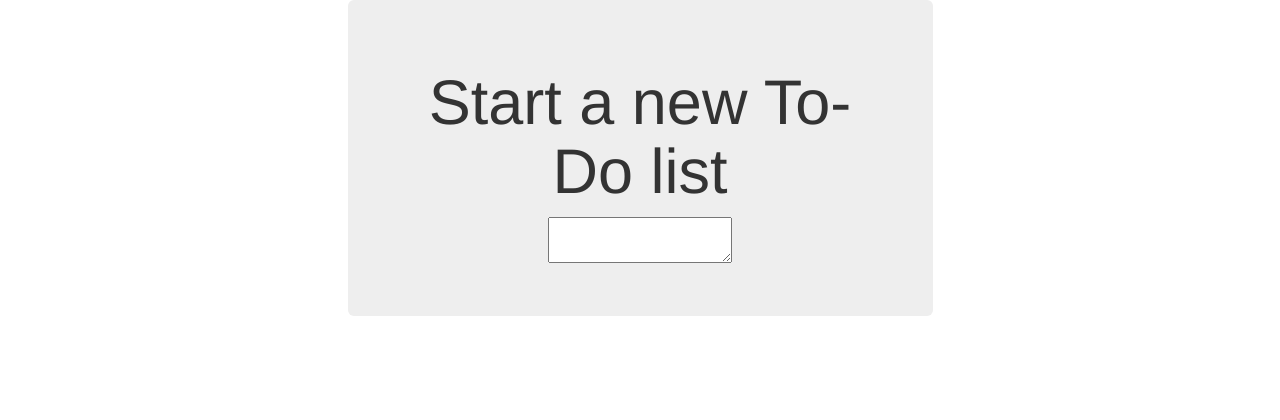
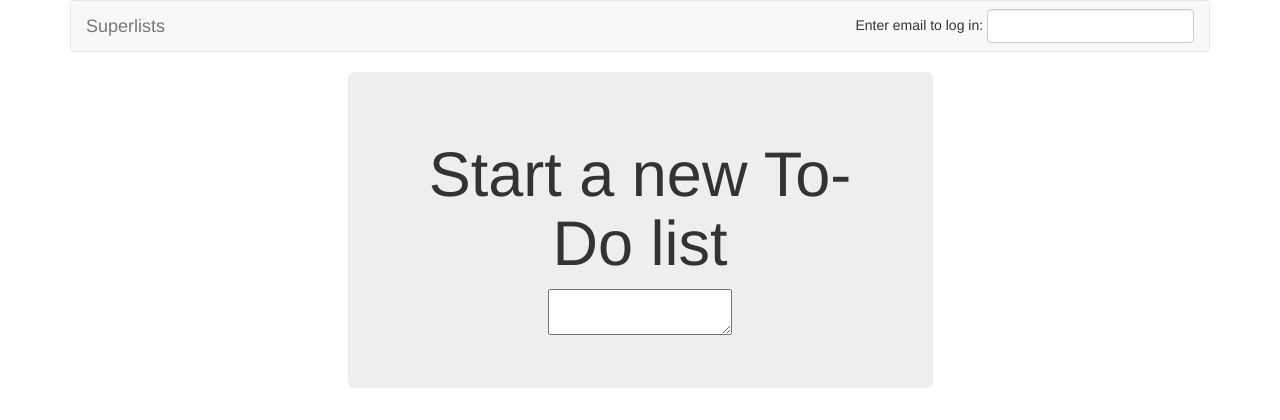
Before and after one commit to StrangeLuv14/superlists, a Django app: template lists/templates/lists/home.html in a window 1280 px wide. Shown: the top 420 px of the page. Run offline with Django 3.2, Linux system fonts and the light colour scheme; the template is opened without the code that fills it, so the values that code supplies are empty, except form fields; tables that the repository leaves empty hold one stand-in row (values such as "Sample post"); form fields are guessed from the names that the template uses; some libraries are stand-ins or nearby versions.

Commit message:
Add accounts app

```diff
--- a/lists/templates/lists/base.html
+++ b/lists/templates/lists/base.html
@@ -13,6 +13,17 @@
 
   <body>
     <div class="container">
+
+		<nav class="navbar navbar-default" role="navigation">
+			<div class="container-fluid">
+				<a class="navbar-brand" href="/">Superlists</a>
+				<form class="navbar-form navbar-right" method="POST" action="#">
+					<span>Enter email to log in:</span>
+					<input class="form-control" name="email" type="text" />
+					{% csrf_token %}
+				</form>
+			</div>
+		</nav>
 
 		<div class="row">
 			<div class="col-md-6 col-md-offset-3 jumbotron">
```
